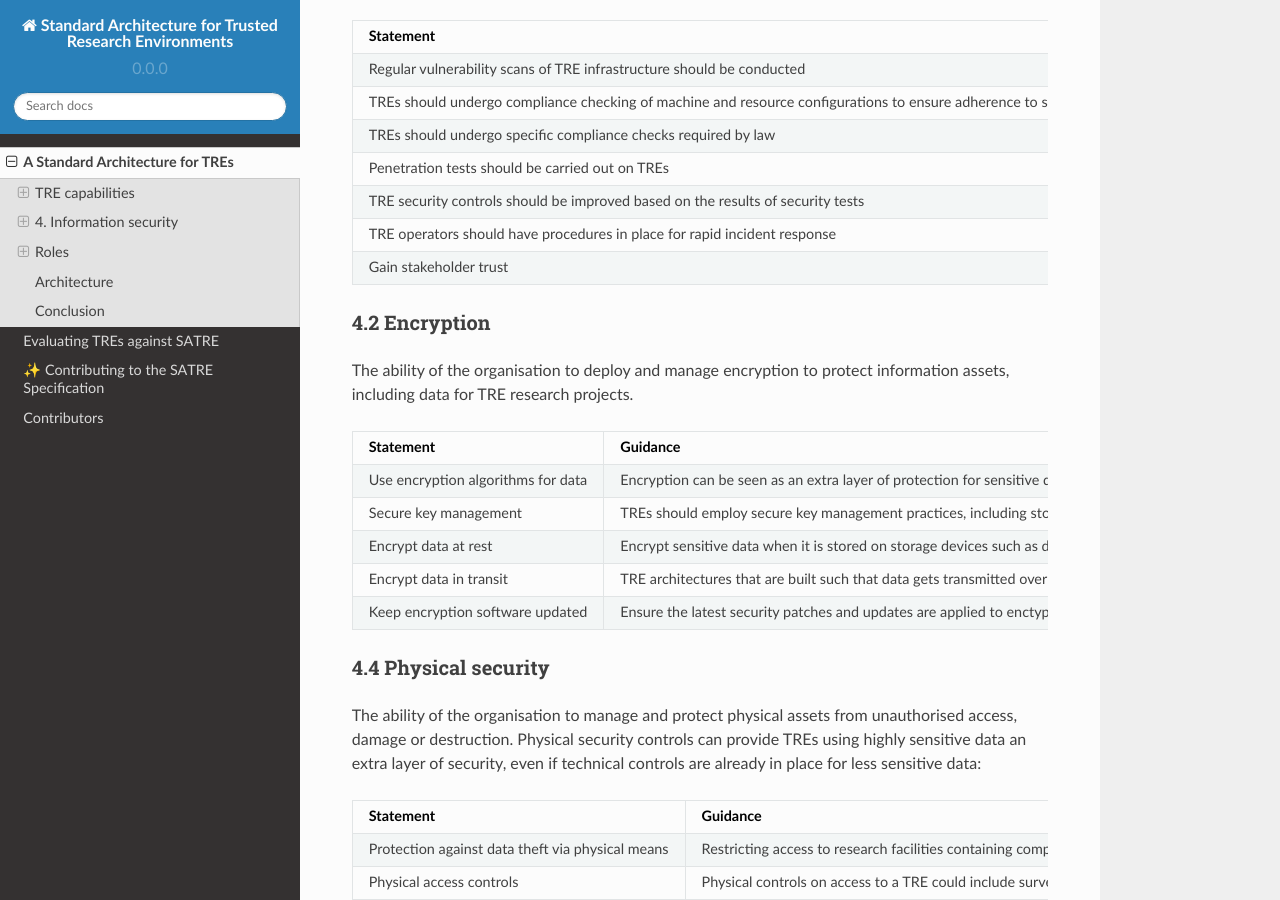
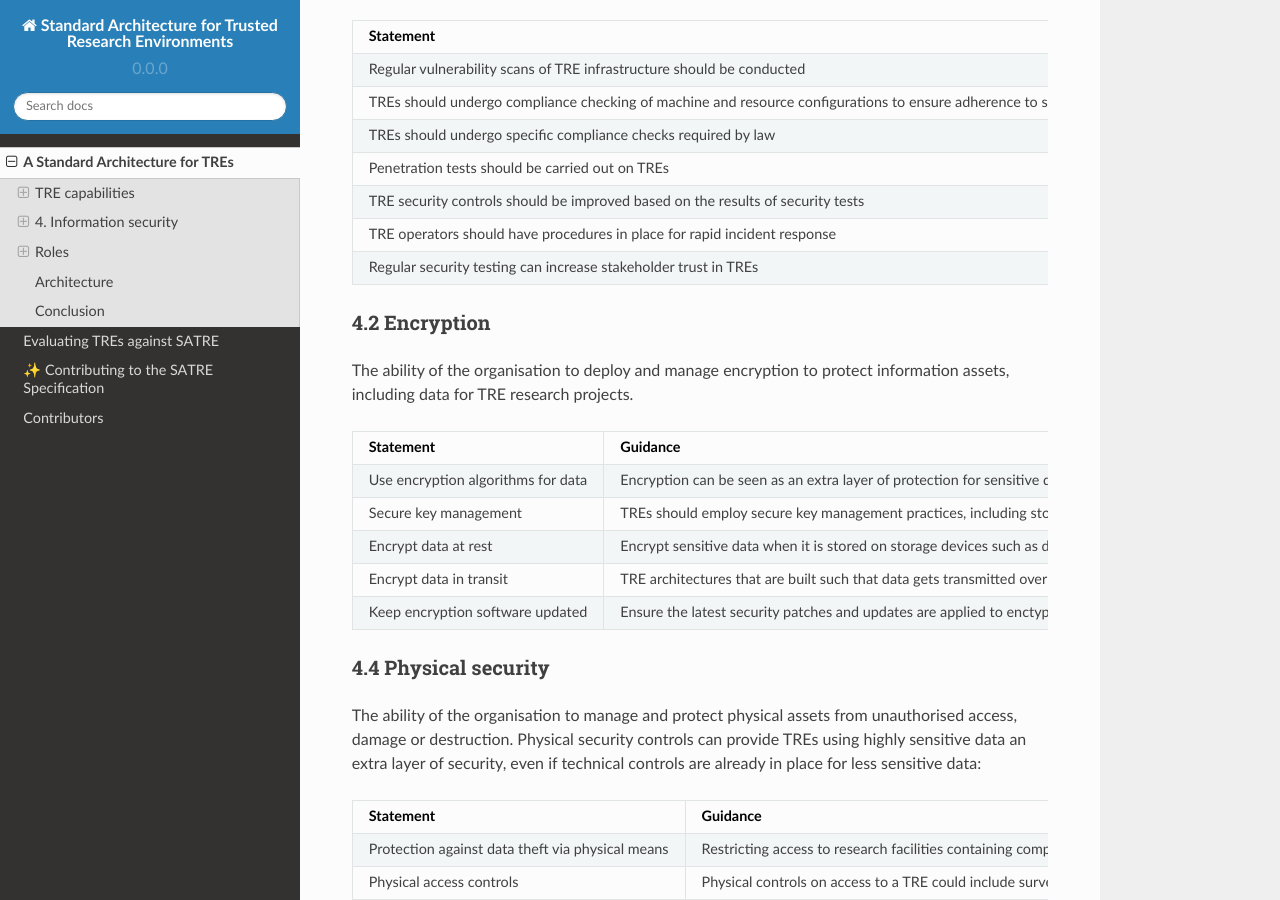
Before and after one commit to sa-tre/satre-specification, a Sphinx documentation site: the page built from docs/source/standard.md, in a window 1280 px wide and 900 px high, scrolled down 2636 px. Built offline with Sphinx 7.4.7 and the Read the Docs theme 2.0.0, drawn with Linux system fonts in a browser that asks for light colours.

Commit message:
tidy stakeholder trust

```diff
--- a/docs/source/standard.md
+++ b/docs/source/standard.md
@@ -113,7 +113,7 @@ Vulnerability management describes the ability of the organisation operating a T
 | Penetration tests should be carried out on TREs | By intentionally attempting to breach their TRE's security controls, organisations can proactively discover unnoticed vulnerabilities before they are exploited maliciously. Tests can evaluate the effectiveness of security controls in preventing data breaches, unauthorised access, or other security incidents|
 | TRE security controls should be improved based on the results of security tests | Security testing can reveal bugs and discrepancies in the TRE architecture which should be addressed in advance of sensitive data being uploaded, or with urgency in the case of an operational TRE. Regular testing will allow organisations to refine their TRE security controls and incident response capabilities, enabling them to adapt to any new security concerns that may arise as a result of changes in the underlying software. |
 | TRE operators should have procedures in place for rapid incident response | By simulating potential security breaches or incidents during security testing, organisations running TREs can assess their incident response procedures and ensure a swift and effective response when a real incident occurs.
-| Gain stakeholder trust | Knowlege that regular security testing occurs will help to ensure stakeholders, including researchers and data providers, can put their trust in Trusted Research Environments.
+| Regular security testing can increase stakeholder trust in TREs | Knowlege that regular security testing occurs will help to ensure stakeholders, including researchers and data providers, can trust that the data they work with or are responsible for is secure within a TRE.
 
 
 ### 4.2 Encryption
```
